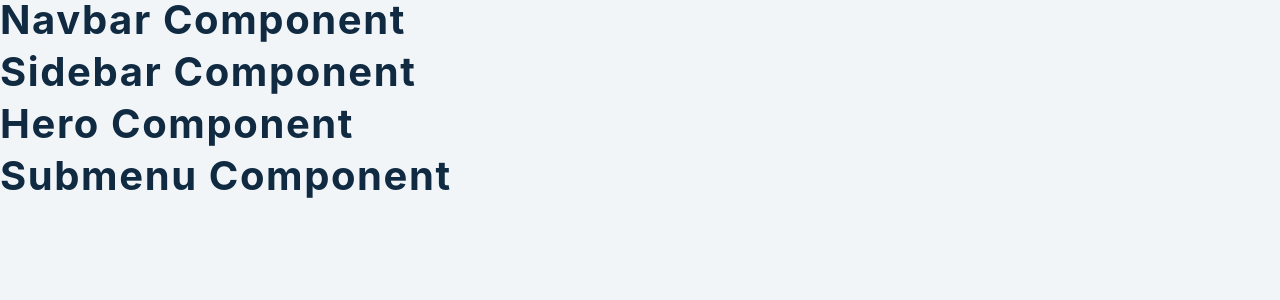
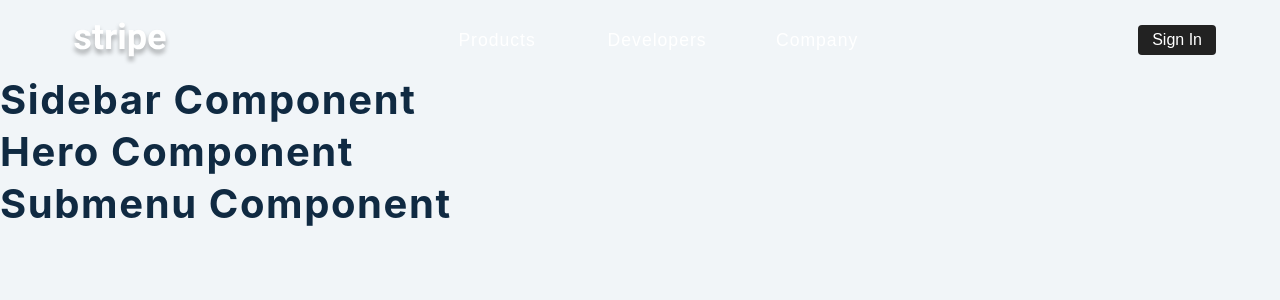
Before and after one commit to marcinzygan/React-submenu, a React (Create React App) app: page / in a window 1280 px wide. Shown: the top 300 px of the page. Built offline with nearby package versions, Linux system fonts and the light colour scheme.

Commit message:
navbar component setup

```diff
--- a/src/Navbar.js
+++ b/src/Navbar.js
@@ -1,9 +1,35 @@
-import React from 'react'
-import logo from './images/logo.svg'
-import { FaBars } from 'react-icons/fa'
+import React, { useContext } from "react";
+import logo from "./images/logo.svg";
+import { FaBars } from "react-icons/fa";
+import { AppContext } from "./context";
+import App from "./App";
 
 const Navbar = () => {
-  return <h2>navbar component</h2>
-}
+  const { openSidebar, openSubMenu, closeSubMenu } = useContext(AppContext);
+  return (
+    <nav className="nav">
+      <div className="nav-center">
+        <div className="nav-header">
+          <img src={logo} alt="stripe" className="nav-logo" />
+          <button className="btn toggle-btn" onClick={openSidebar}>
+            <FaBars />
+          </button>
+        </div>
+        <ul className="nav-links">
+          <li>
+            <button className="link-btn">products</button>
+          </li>
+          <li>
+            <button className="link-btn">developers</button>
+          </li>
+          <li>
+            <button className="link-btn">company</button>
+          </li>
+        </ul>
+        <button className="btn signin-btn ">Sign In</button>
+      </div>
+    </nav>
+  );
+};
 
-export default Navbar
+export default Navbar;
```
